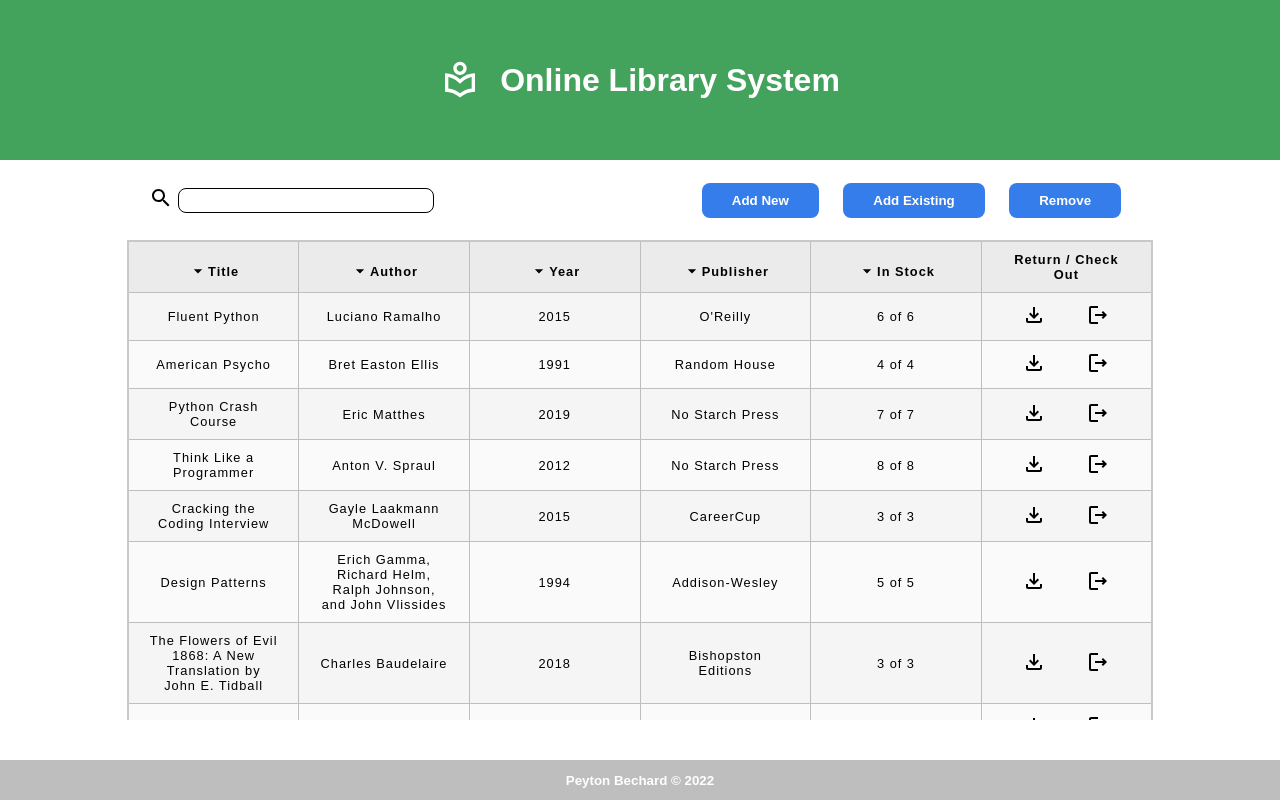
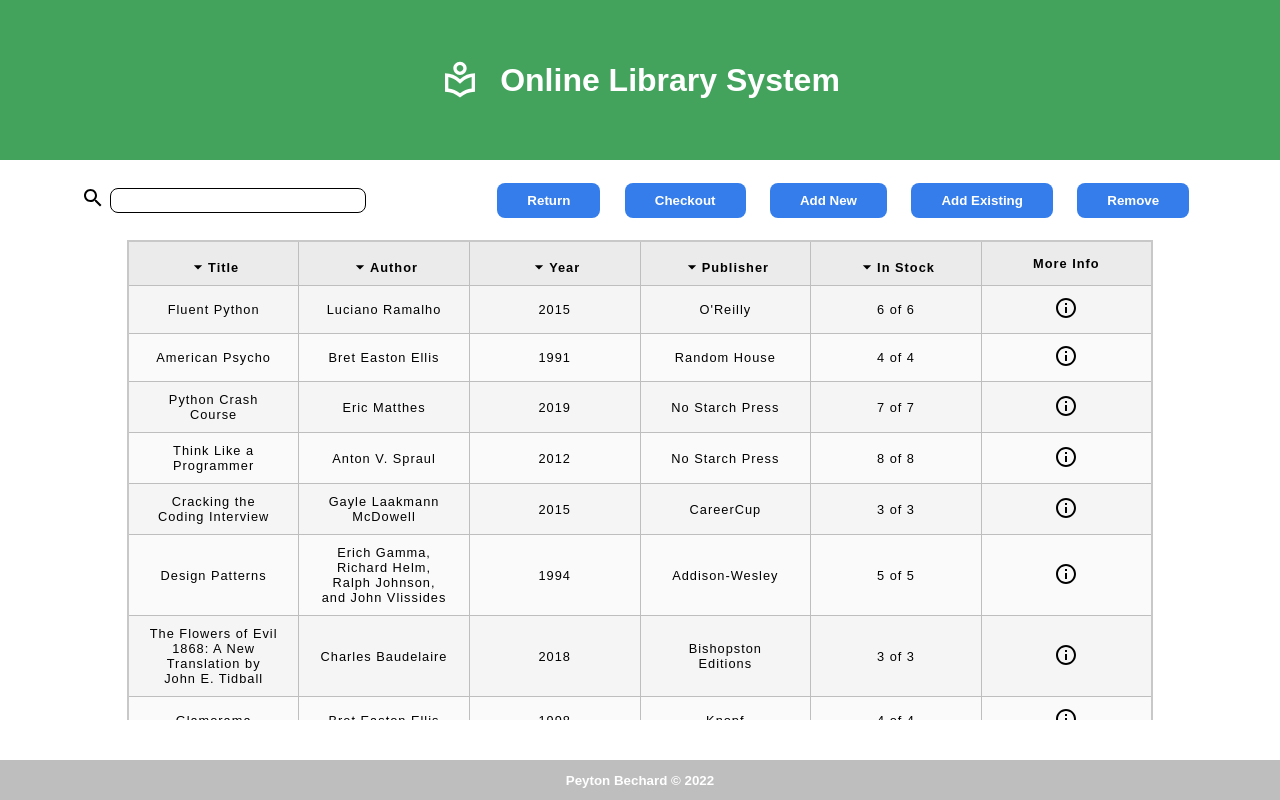
Before and after one commit to pmbechard/Library, a plain HTML site: page index.html in a window 1280 px wide. Drawn offline with Linux system fonts and the light colour scheme.

Commit message:
Adds Return, Checkout to top buttons and More Info to table.

```diff
--- a/index.html
+++ b/index.html
@@ -21,6 +21,8 @@
                 <input type="search" name="book-search" id="book-search">
             </div>
             <div class="add-remove-buttons">
+                <button id="return-book-button">Return</button>
+                <button id="checkout-book-button">Checkout</button>
                 <button id="add-new-book-button">Add New</button>
                 <button id="add-existing-book-button">Add Existing</button>
                 <button id="remove-book-button">Remove</button>
@@ -36,7 +38,7 @@
                         <th><img src="images/arrow_drop_down_FILL0_wght400_GRAD0_opsz48.svg" alt="sort" id="year-sort">Year</th>
                         <th><img src="images/arrow_drop_down_FILL0_wght400_GRAD0_opsz48.svg" alt="sort" id="publisher-sort">Publisher</th>
                         <th><img src="images/arrow_drop_down_FILL0_wght400_GRAD0_opsz48.svg" alt="sort" id="inStock-sort">In Stock</th>
-                        <th>Return / Check Out</th>
+                        <th>More Info</th>
                     </tr>
                 </thead>
                 <tbody>
--- a/script.js
+++ b/script.js
@@ -49,11 +49,10 @@ class Library {
                 if (key !== 'belongsTo') {
                     if (key === 'title') {
                         const tableData = newRow.appendChild(document.createElement('td'));
-                        // tableData.innerHTML = '<img src="images/info_black_24dp.svg" alt="More info"></img>'
                         tableData.textContent = uniqueBooks[i][key];
                     } else if (key === 'currentlyHeldBy') {
                         const tableData = newRow.appendChild(document.createElement('td'));
-                        tableData.innerHTML = '<img src="images/file_download_black_24dp.svg" alt="Return" id="return-book-button"><img src="images/logout_black_24dp.svg" alt="Check out" id="checkout-book-button">';
+                        tableData.innerHTML = '<img src="images/info_black_24dp.svg" alt="More info"></img>';
                     } else if (key === 'numInStock') {
                         const tableData = newRow.appendChild(document.createElement('td'));
                         tableData.textContent = `${uniqueBooks[i][key]} of ${Number.parseInt(uniqueBooks[i][key]) + uniqueBooks[i]['currentlyHeldBy'].length}`;
@@ -517,8 +516,9 @@ returnBookButton.onclick = function() {
 bookToReturn.addEventListener('change', () => {
     const matchedBook = myLib.inventory.filter( (book) => book.title === bookToReturn.value);
     if (matchedBook) {
-        console.log(matchedBook);
+        console.log(personReturningBook.getAttribute('disabled'));
         personReturningBook.setAttribute('disabled', 'false');
+        console.log(personReturningBook.getAttribute('disabled'));
         const checkoutsList = document.getElementById('checked-out-list');
         const people = matchedBook[0]['currentlyHeldBy'];
         people.forEach( (person) => {
```
